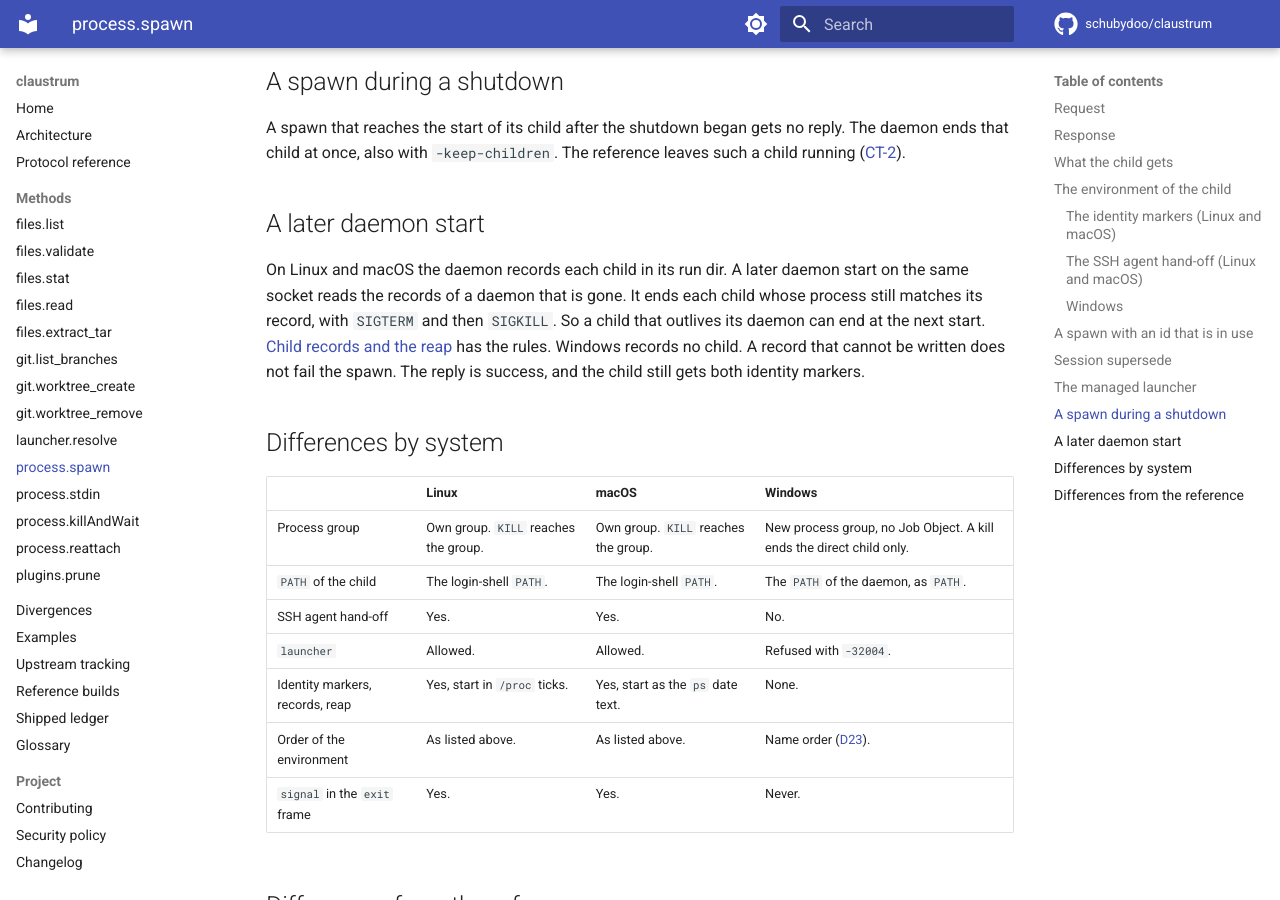
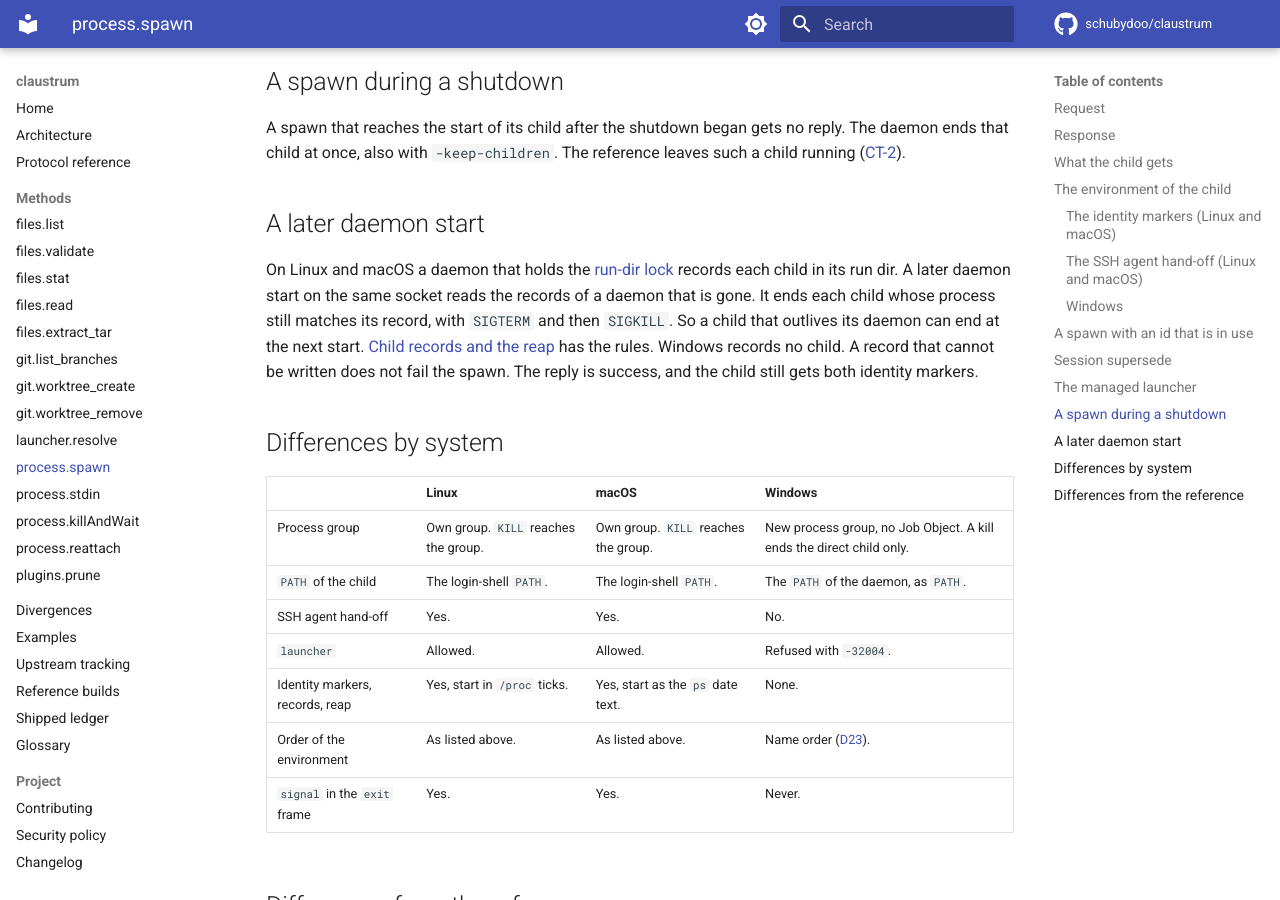
Before and after one commit to schubydoo/claustrum, an MkDocs documentation site: the page built from docs/protocol/process-spawn.md, in a window 1280 px wide and 900 px high, scrolled down 7236 px. Built offline with MkDocs 1.6.1 and Material for MkDocs 9.7.7, drawn with Linux system fonts in a browser that asks for light colours; comment, search, counter and statistics services are not loaded.

Commit message:
docs: say that only the holder of the run-dir lock records children
Co-Authored-By: Claude Opus 5.5 <noreply@anthropic.com>

```diff
--- a/docs/protocol/process-spawn.md
+++ b/docs/protocol/process-spawn.md
@@ -163,7 +163,7 @@ A spawn that reaches the start of its child after the shutdown began gets no rep
 
 ## A later daemon start
 
-On Linux and macOS the daemon records each child in its run dir. A later daemon start on the same socket reads the records of a daemon that is gone. It ends each child whose process still matches its record, with `SIGTERM` and then `SIGKILL`. So a child that outlives its daemon can end at the next start. [Child records and the reap](../PROTOCOL.md#child-records-and-the-reap-linux-and-macos) has the rules. Windows records no child. A record that cannot be written does not fail the spawn. The reply is success, and the child still gets both identity markers.
+On Linux and macOS a daemon that holds the [run-dir lock](../PROTOCOL.md#run-dir-lock-daemonlock) records each child in its run dir. A later daemon start on the same socket reads the records of a daemon that is gone. It ends each child whose process still matches its record, with `SIGTERM` and then `SIGKILL`. So a child that outlives its daemon can end at the next start. [Child records and the reap](../PROTOCOL.md#child-records-and-the-reap-linux-and-macos) has the rules. Windows records no child. A record that cannot be written does not fail the spawn. The reply is success, and the child still gets both identity markers.
 
 ## Differences by system
 
```
